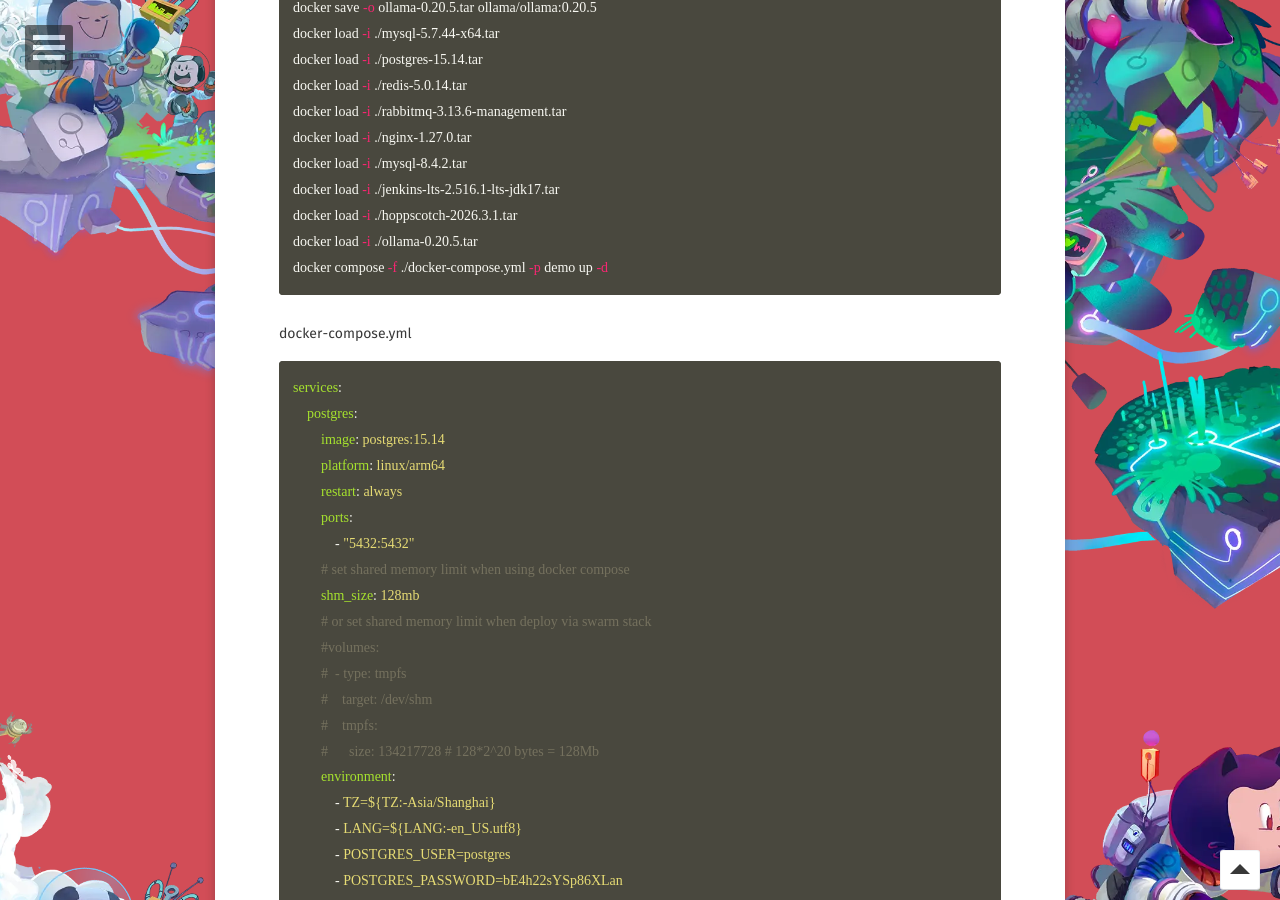
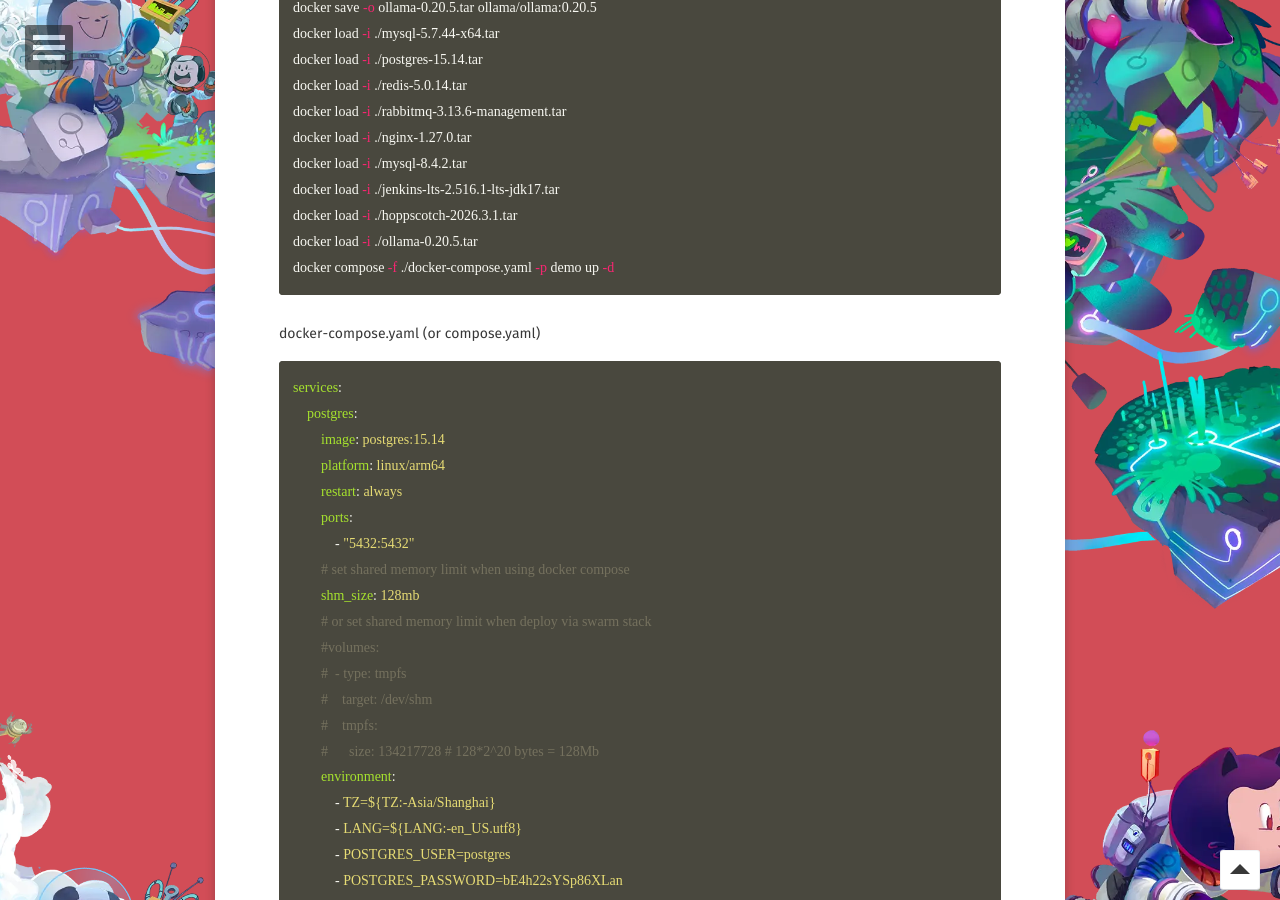
Before and after one commit to WebPavel/WebPavel.github.io, a Jekyll site: the page built from _posts/2026-04-07-Java-web-project-development-and-deployment.md, in a window 1280 px wide and 900 px high, scrolled down 2080 px. Built offline with Jekyll 4.4.1, drawn with Linux system fonts in a browser that asks for light colours; some web fonts are replaced; comment, search, counter and statistics services are not loaded.

Commit message:
fix: update the default docker-compose file name

````diff
--- a/_posts/2026-04-07-Java-web-project-development-and-deployment.md
+++ b/_posts/2026-04-07-Java-web-project-development-and-deployment.md
@@ -58,10 +58,10 @@ docker load -i ./mysql-8.4.2.tar
 docker load -i ./jenkins-lts-2.516.1-lts-jdk17.tar
 docker load -i ./hoppscotch-2026.3.1.tar
 docker load -i ./ollama-0.20.5.tar
-docker compose -f ./docker-compose.yml -p demo up -d
+docker compose -f ./docker-compose.yaml -p demo up -d
 ```
 
-docker-compose.yml
+docker-compose.yaml (or compose.yaml)
 
 ```yaml
 services:
````
